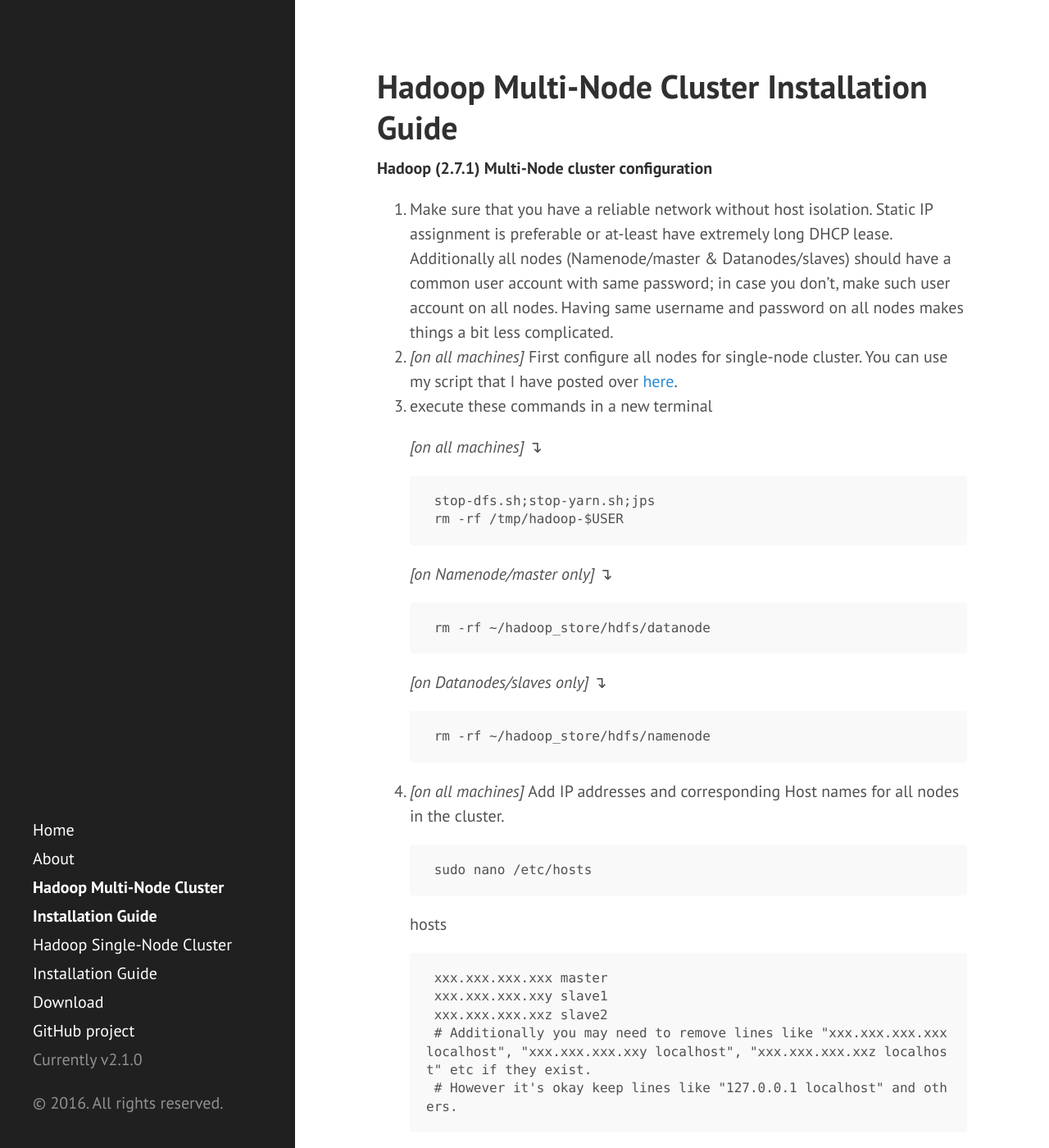
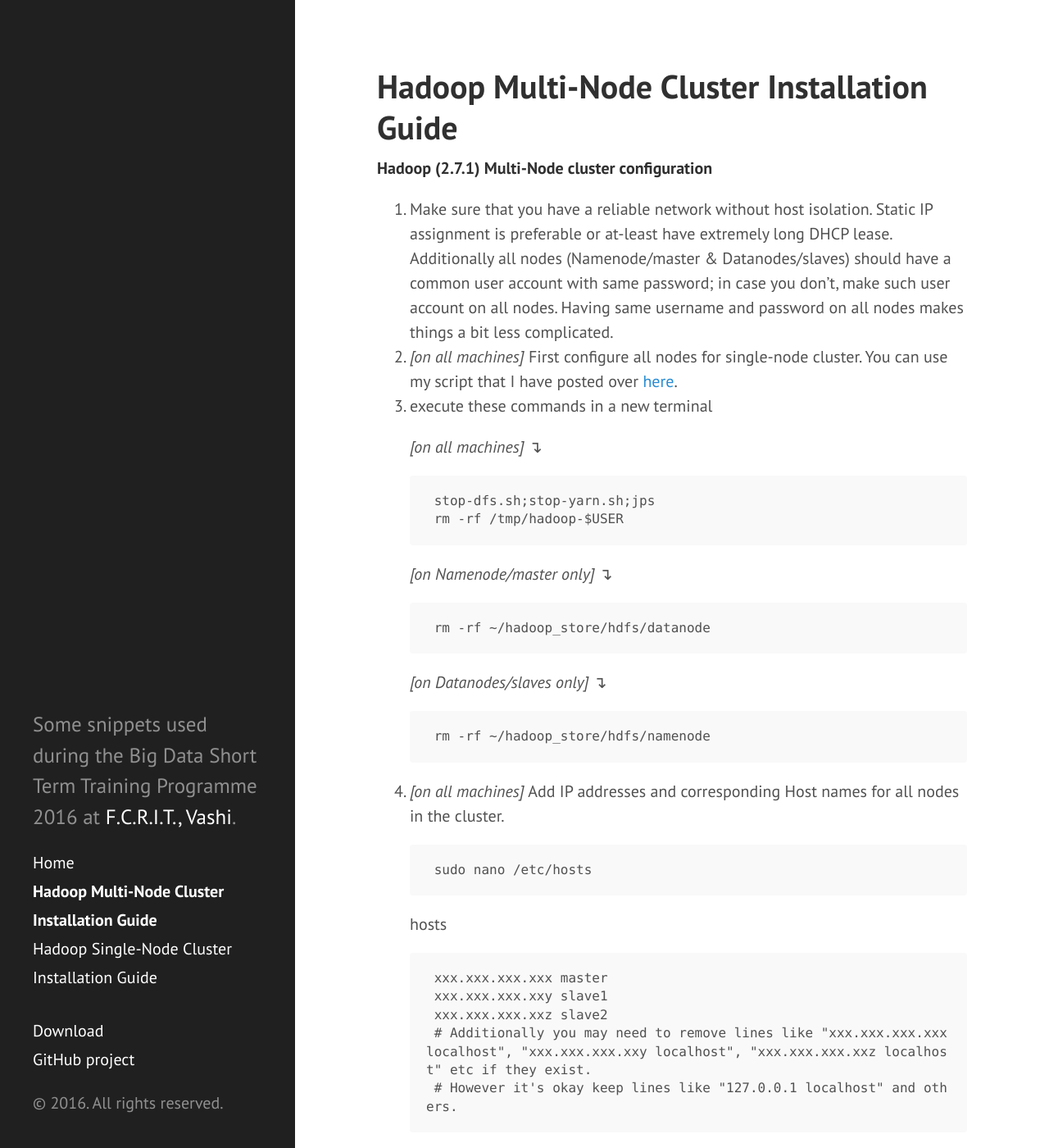
Before and after one commit to askmrsinh/big-data-tools-install, a Jekyll site: the page built from hadoop-multi-node-cluster-installation-guide.md, in a window 1280 px wide and 1400 px high. Shown: the whole window at 82% size. Built offline with Jekyll 4.4.1, drawn with Linux system fonts in a browser that asks for light colours; Markdown is read by kramdown in place of the engine named in the settings.

Commit message:
Update pages

```diff
--- a/_config.yml
+++ b/_config.yml
@@ -7,15 +7,15 @@
 #relative_permalinks: true
 
 # Setup
-#title:            Hyde
-#tagline:          'A Jekyll theme'
-#description:      'A brazen two-column <a href="http://jekyllrb.com" target="_blank">Jekyll</a> theme that pairs a prominent sidebar with uncomplicated content. Made by <a href="https://twitter.com/mdo" target="_blank">@mdo</a>.'
-#url:              http://hyde.getpoole.com
+title:            BD_STTP_2016
+tagline:          'Big Data Short Term Training Programme 2016'
+description:      'Some snippets used during the Big Data Short Term Training Programme 2016 at <a href="www.fcrit.ac.in/">F.C.R.I.T., Vashi</a>.'
+#url:              https://github.com/user501254/
 baseurl:          /BD_STTP_2016
 
 author:
-#  name:           'Mark Otto'
-#  url:            https://twitter.com/mdo
+  name:           'Ashesh Kumar Singh'
+  url:            https://plus.google.com/+AsheshKumar501254
 
 paginate:         5
 
--- a/_includes/sidebar.html
+++ b/_includes/sidebar.html
@@ -1,16 +1,22 @@
+<style>
+  div.sidebar h1 > a {
+    60%
+  }
+</style>
+
 <div class="sidebar">
   <div class="container sidebar-sticky">
     <div class="sidebar-about">
       <h1>
-        <a href="{{ site.baseurl }}">
-          {{ site.title }}
+        <a href="{{ site.baseurl }}/">
+          <!-- {{ site.title }} -->
         </a>
       </h1>
       <p class="lead">{{ site.description }}</p>
     </div>
 
     <nav class="sidebar-nav">
-      <a class="sidebar-nav-item{% if page.url == site.baseurl %} active{% endif %}" href="{{ site.baseurl }}">Home</a>
+      <a class="sidebar-nav-item{% if page.url == site.baseurl %} active{% endif %}" href="{{ site.baseurl }}/">Home</a>
 
       {% comment %}
         The code below dynamically generates a sidebar nav of pages with
@@ -26,9 +32,11 @@
         {% endif %}
       {% endfor %}
 
-      <a class="sidebar-nav-item" href="{{ site.github.repo }}/archive/v{{ site.version }}.zip">Download</a>
+      <br>
+
+      <a class="sidebar-nav-item" href="{{ site.github.repo }}/archive/master.zip">Download</a>
       <a class="sidebar-nav-item" href="{{ site.github.repo }}">GitHub project</a>
-      <span class="sidebar-nav-item">Currently v{{ site.version }}</span>
+      <!-- <span class="sidebar-nav-item">Currently v{{ site.version }}</span> -->
     </nav>
 
     <p>&copy; {{ site.time | date: '%Y' }}. All rights reserved.</p>
```
Also changed, not shown: about.md (deleted, +0 -30 lines), index.html (+3 -29 lines).
